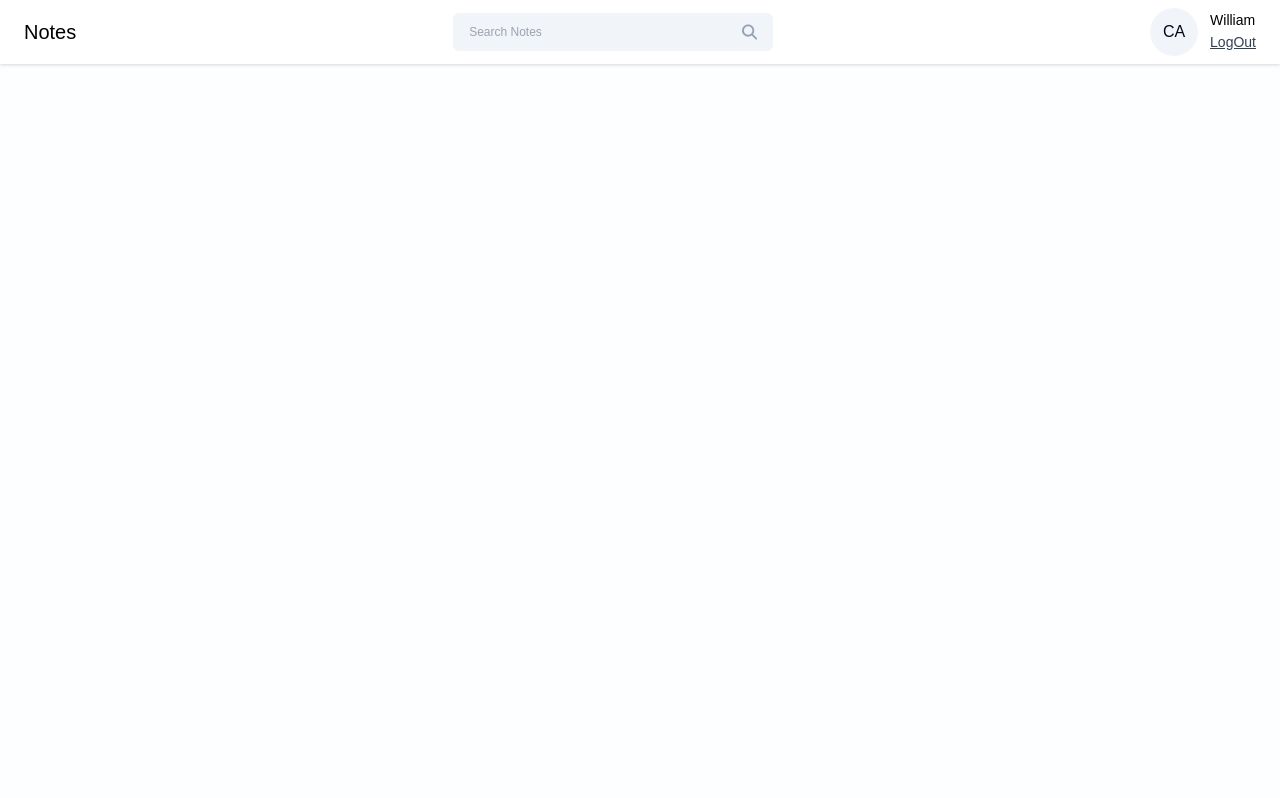
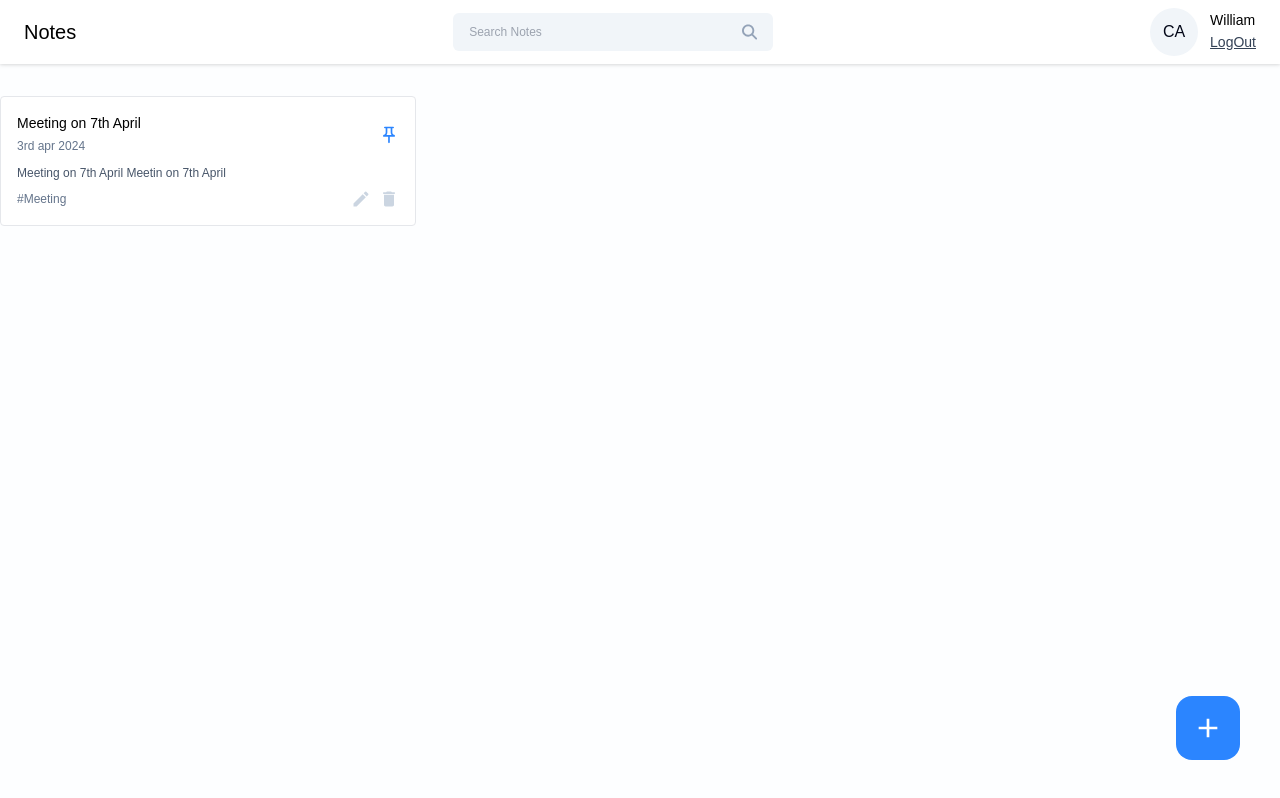
Before and after one commit to Cyberking23/NotesProyect, a React (Vite) app in the folder FrontEnd/: page /dashboard in a window 1280 px wide. Built offline with nearby package versions, Linux system fonts and the light colour scheme.

Commit message:
Nav con las NoteCards
Nav con las NoteCards

```diff
--- /dev/null
+++ b/FrontEnd/src/Components/Cards/NoteCard.jsx
@@ -0,0 +1,44 @@
+import React from "react";
+import { MdOutlinePushPin } from "react-icons/md";
+import { MdCreate, MdDelete } from "react-icons/md";
+
+function NoteCard({
+  title,
+  date,
+  content,
+  tags,
+  isPinned,
+  onEdit,
+  onDelete,
+  onPinNote,
+}) {
+  return (
+    <div className="border rounded p-4 bg-white hover:shadow-xl transition-all ease-in-out">
+      <div className="flex items-center justify-between">
+        <div>
+          <h6 className="text-sm font-medium">{title}</h6>
+          <span className="text-xs text-slate-500">{date}</span>
+        </div>
+        <MdOutlinePushPin className={`icon-btn ${isPinned? 'text-primary': 'text-slate-300'}`} onClick={onPinNote} />
+      </div>
+      <p className="text-xs text-slate-600 mt-2">{content?.slice(0, 60)}</p>
+
+      <div className="flex items-center justify-between mt-2">
+        <div className="text-xs text-slate-500">{tags}</div>
+        <div className="flex items-center gap-2">
+          <MdCreate
+            className="icon-btn hover:text-green-600"
+            onClick={onEdit}
+          />
+
+          <MdDelete
+          className="icon-btn hover:text-red-500"
+          onClick={onDelete}
+          />
+        </div>
+      </div>
+    </div>
+  );
+}
+
+export default NoteCard;
--- a/FrontEnd/src/Components/NavBar/NavBar.jsx
+++ b/FrontEnd/src/Components/NavBar/NavBar.jsx
@@ -3,16 +3,33 @@
 import SearchBar from "../SearchBar/SearchBar";
 import { useState } from "react";
 function NavBar() {
-  const [searchQuery,setSearchQuery]= useState("")
+  const [searchQuery, setSearchQuery] = useState("");
   const navigate = useNavigate();
   const onLogout = () => {
     navigate("/login");
   };
+
+  const handleSearch= () =>{
+
+  }
+
+  const onClearSearch= () =>{
+    setSearchQuery("")
+  }
+
   return (
     <div className="bg-white flex items-center justify-between px-6 py-2 drop-shadow">
       <h2 className="text-xl font-medium text-black py-2">Notes</h2>
 
-      <SearchBar/>
+      <SearchBar
+        value={searchQuery}
+        onChange={({ target }) => {
+          setSearchQuery(target.value);
+        }}
+
+        handleSearch={handleSearch}
+        onClearSearch={onClearSearch}
+      />
 
       <ProfileInfo onLogout={onLogout} />
     </div>
--- a/FrontEnd/src/Components/SearchBar/SearchBar.jsx
+++ b/FrontEnd/src/Components/SearchBar/SearchBar.jsx
@@ -1,4 +1,4 @@
-import { FaM, FaMagnifyingGlass } from "react-icons/fa6";
+import { FaMagnifyingGlass } from "react-icons/fa6";
 import { IoMdClose } from "react-icons/io";
 
 export default function SearchBar({
@@ -14,7 +14,7 @@
         placeholder="Search Notes"
         className="w-full text-xs bg-transparent py-[11px] outline-none"
         value={value}
-        onChange={onchange}
+        onChange={onChange}
       />
 
       {value && (
--- a/FrontEnd/src/Pages/Home/Home.jsx
+++ b/FrontEnd/src/Pages/Home/Home.jsx
@@ -1,10 +1,30 @@
-import Navbar from '../../Components/NavBar/NavBar'
+import NoteCard from "../../Components/Cards/NoteCard";
+import Navbar from "../../Components/NavBar/NavBar";
+import {MdAdd} from "react-icons/md"
 function Home() {
   return (
     <>
-    <Navbar/>
+      <Navbar />
+
+      <div className="container mx-auto">
+        <div className="grid grid-cols-3 gap-4 mt-8 ">
+          <NoteCard
+            title="Meeting on 7th April"
+            date="3rd apr 2024"
+            content="Meeting on 7th April Meetin on 7th April"
+            tags="#Meeting"
+            isPinned={true}
+            onEdit={() => {}}
+            onDelete={() => {}}
+            onPinNote={() => {}}
+          />
+        </div>
+      </div>
+      <button className="w-16 h-16 flex items-center justify-center rounded-2xl bg-primary hover:bg-blue-600 absolute right-10 bottom-10" onClick={()=>{}}>
+        <MdAdd className="text-[32px] text-white"/>
+      </button>
     </>
-  )
+  );
 }
 
-export default Home
+export default Home;
--- a/FrontEnd/src/index.css
+++ b/FrontEnd/src/index.css
@@ -20,4 +20,8 @@
     .btn-primary{
         @apply w-full text-sm bg-primary text-white p-2 rounded my-1 hover:bg-blue-600
     }
+
+    .icon-btn{
+        @apply text-xl text-slate-300 cursor-pointer hover:text-primary;
+    }
 }
```
